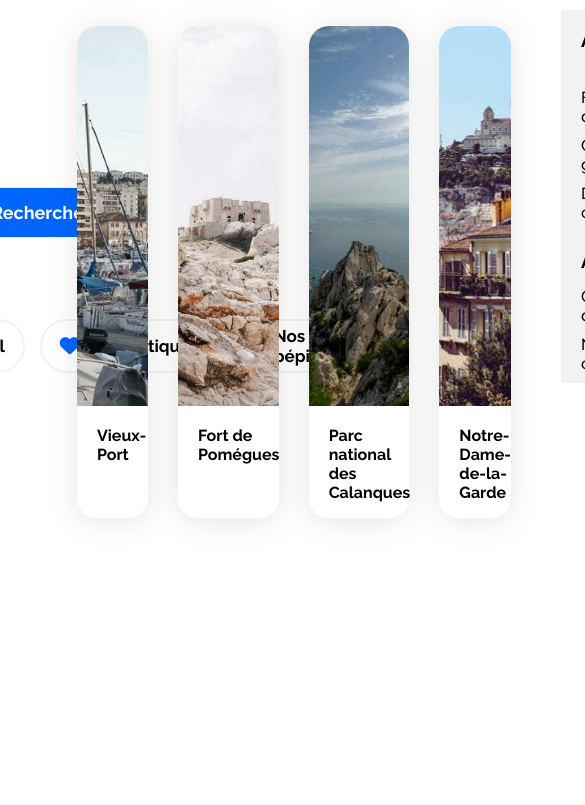
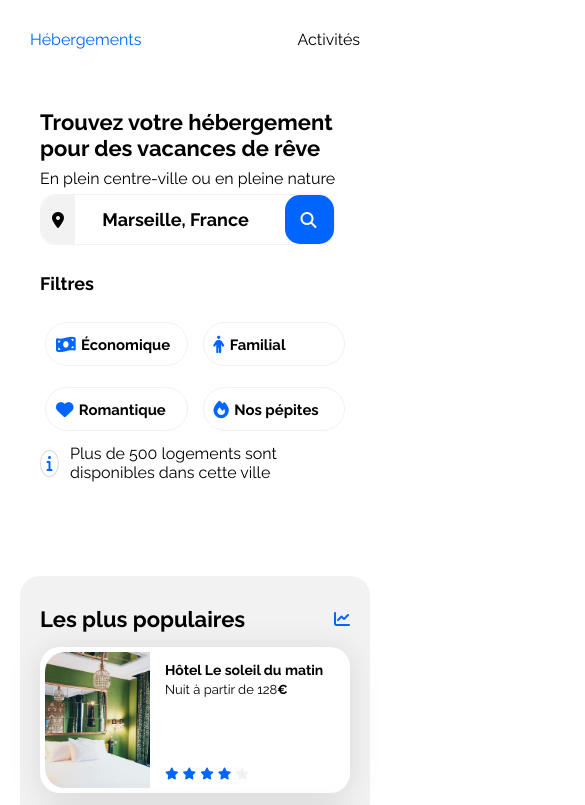
Before and after one commit to altct/OC-P2-Booki-Alicia-CLEMENT, a plain HTML site: page index.html in a window 390 px wide. Shown: the part 60-865 px from the top of the page, 585 px wide, since content can reach past the window. Drawn offline with Linux system fonts and the light colour scheme.

Commit message:
Fix and continue responsive mobile

```diff
--- a/css/style.css
+++ b/css/style.css
@@ -562,433 +562,184 @@ footer{
 
 /* Small devices (phones, less than 768px) */
 @media (max-width: 767.98px) {
-    /* ... */
-/* barre de recherche */
+/** Marges générales **/
+body {
+    margin: 0 20px;
+}
 
-header{
-    display: flex;
+header {
+    flex-direction: column;
+}
+
+header a {
+     margin-bottom: 20px;
+}
+
+.lien{
+    width: 100%;
     justify-content: space-between;
-    margin-bottom: 40px;
+    margin-top: 20px;
+}
+
+.element {
+    padding: 0 10px;
+}
+
+.main-container {
+    max-width: 23.4375em;
+    min-width: 20em;
+    padding: 0em 0em;
     align-items: center;
 }
 
-#logo{
-    margin-top: 25px;
-    width: 64px;
-    height: 19px;
+.module-recherche {
+    padding: 0em 1.25em;;
+    gap: 10%;
+    min-height: 27em ;
 }
 
-nav{
-    display: flex;
-    align-items: flex-start;
-    justify-content: flex-end;
+.titre-para {
+    height: 79px;
+    padding-bottom: 2%;
 }
 
-.lien-element{
-    height: 70%;
-    display: flex;
-    justify-content: center;
-    align-items: center;
-    border-top: 2px solid transparent ;
+.barre-de-recherche {
+    width: 95%;
+    height: 4.9375em;
 }
 
-.lien-element:hover{
-    border-top: 2px solid blue ;
+input {
+    width: 100%;
 }
 
-.bordure-bleue{
-    height: 3px;
-    background-color: #f2f2f2;
-    margin-bottom: 40px;
+.bouton-recherche {
+    width: 3.0625em;
+    height: 3.0625em;
+    border-radius: 0.9375em;
 }
 
-nav a{
-    text-decoration: none;
-
+.bouton-recherche p {
+    display: none;
 }
 
-.element{
-    color: black;
-    padding: 0 50px;
+.bouton-recherche i {
+    display: initial;
+    color: white;
+    width: 49px;
+    margin-left: 16px;
 }
 
-.element:hover{
-    color: #0065fc;
-    font-weight: 600;
+.filtres {
+    height: 10.0625em;
 }
 
-.lien-element:hover > .bordure-bleue {
-    background-color: #0065FC;
+.boutons-filtre {
+    flex-wrap: wrap;
+    justify-content: center;
 }
 
-.active-lien > .bordure-bleue{
-    background-color: #0065FC;
+.bulle-info {
+    flex-wrap: nowrap;
 }
 
-.active-lien > .element {
-    color: #0065FC;
+.economique, .familial, .romantique, .pepites {
+    width: 46%;
+    box-sizing: border-box;
+    font-size: 0.875em;
+    justify-content: flex-start;
+    gap: 5%;
+    padding: 0% 3%;
 }
 
-body {
-    display: flex;
-    justify-content: center;
-    margin: 0px;
+.boutons-filtre i {
+    padding-left: 4%;
 }
 
-.main-container {
+.populaires {
     width: 100%;
-    max-width: 1440px;
-    padding: 0 50px;
+    height: 35.5625em;
+    margin: 0;
+    padding: 1.875em 1.25em;;
+    gap: 0.9375em;
     box-sizing: border-box;
 }
 
-
-.section-title {
-    margin: 0;
-    font-size: 22px;
-}
-
-.card {
-    background-color: white;
-    border-radius: 20px;
-    padding: 5px;
-    filter: drop-shadow(0px 3px 15px rgba(0, 0, 0, 0.1));
-}
-
-.card img {
-    object-fit: cover;
-}
-
-.card-title {
-    font-size: 16px;
-}
-
-.euro {
-    font-weight: 700;
-}
-
-/*** Module-recherche ***/
-.module-recherche {
-    display: flex;
+.populaires-cards {
     flex-direction: column;
-    gap: 2.1875em;
-    margin-bottom: 2.1875em;
-}
-
-/* Titres */
-.titre-para {
-    display: flex;
-    flex-direction: column;
-    gap: 0.5em;
-}
-h1 {
-    font-size: 1.375em;
-    margin: 0;
-    padding: 0;
-}
-
-/* barre de recherche */
-.barre-de-recherche {
-    width: 23.5625em;
-}
-
-.bordure-recherche {
-    background-color: white;
-    display: flex;
-    border: 0.03125em solid #F2F2F2;
-    border-radius: 0.9375em;
-}
-
-.icon-recherche {
-    width: 3.125em;
-    background-color: #F2F2F2;
-    display: flex;
-    justify-content: center;
-    align-items: center;
-    border-top-left-radius: 0.9375em;
-    border-bottom-left-radius: 0.9375em;
-}
-
-.texte-recherche {
-    display: flex;
-}
-
-input {
-    width: 12.0625em;
-    border-style: none;
-    outline: none;
-    padding-left: 1.5em;
-    font-size: 1.125em;
-    font-weight: bold;
-    color: black;
-}
-
-.bouton-recherche {
-    background-color: #0065FC;
-    width: 8.25em;
-    height: 3.0625em;
-    display: flex;
-    justify-content: center;
-    align-items: center;
-    border-top-right-radius: 0.9375em;
-    border-bottom-right-radius: 0.9375em;
-    color: white;
-    cursor: pointer;
-}
-
-.bouton-recherche p {
-    font-size: 1.125em;
-    font-weight: bold;
-}
-
-/* filtres */
-.filtres {
-    display: flex;
-    align-items: center;
+    height: 9.125em;
     gap: 0.9375em;
 }
 
-.filtres h2 {
-    font-size: 1.125em;
-    margin: 0;
-    padding: 0;
+.populaires-cards a {
+    width: 100%;
 }
 
-.boutons-filtre {
-    display: flex;
-    gap: 0.9375em;
-    cursor: pointer;
-}
-.filtres h3 {
-    display: flex;
-    justify-content: center;
-    align-items: center;
-    font-size: 1.0625em;
+.populaires-cards .card {
+    height: 9.125em;
+    box-sizing: border-box;
+    width: 100%;
 }
 
-.economique , .familial, .romantique, .pepites{
-    height: 3.125em;
-    display: flex;
-    justify-content: center;
-    align-items: center;
-    border: 0.125em solid #F2F2F2;
-    border-radius: 3.125em;
-    gap: 0.6875em;
-    padding: 0em 1.125em;
+.populaires-cards img {
+    width: 35%;
+    height: 100%;
 }
 
-/* bulle-info */
-.bulle-info {
-      display: flex;
-      flex-wrap: wrap;
-      align-items: center;
-      gap: 0.6875em;
+
+.hebergements-and-populaires {
+    flex-direction: column-reverse;
 }
 
-.bulle-info p {
-    margin: 0em;
+.hebergements-and-populaires .hebergements{
+    background-color: white;
+}
+.hebergements {
+    width: 100%;
+    height: auto;
+    padding: 1em;
 }
 
-.fa-info{
-    border: 1px solid #F2F2F2;
-    height: 25px;
-    width: 25px;
-    border-radius: 50%;
-    display: flex;
-    justify-content: center;
-    align-items: center;
+.hebergement-cards a {
+    width: 100%;
 }
 
-/****Hebergements et Populaires****/
-.hebergements-and-populaires {
-    display: flex;
-    justify-content: space-between;
-}
-
-.hebergements-and-populaires section {
-    background-color: var(--main-bg-color);
-    border-radius: 20px;
-}
-
-/***** Hebergements *****/
-.hebergements {
-    width: 65%;
-    height: 38.375em;
+.activites {
+    width: 100%;
     display: flex;
     flex-direction: column;
-    padding: 1.875em;
-    gap: 1.875em;
     box-sizing: border-box;
 }
 
-.hebergement-cards {
-    display: flex;
-    justify-content: space-between;
-    flex-wrap: wrap;
-    gap: 20px;
-}
-
-.hebergement-cards .card {
-    height: 12.953125em;
-    box-sizing: border-box;
-}
-
-.hebergement-cards a {
-    width:30.85%;
-}
-
-.hebergement-cards img {
+.activites-cards {
     width: 100%;
-    height: 7.75em;
-    border-top-left-radius: 1.25em;
-    border-top-right-radius: 1.25em;
-}
-
-.hebergement-cards .card-content {
-    width: 100%;
-    height: 4.015625em;
-    display: flex;
     flex-direction: column;
-    justify-content: space-between;
-    box-sizing: border-box;
-}
-
-.hebergement-cards .card-title, .hebergement-cards .card-subtitle {
-    margin-top: 0em;
-    margin-bottom: 0em;
-}
-
-/***** Populaires *****/
-.populaires {
-    display: flex;
-    flex-direction: column;
-    width: 32%;
-    padding: 1.875em;
-    box-sizing: border-box;
-    gap: 1.875em;
-}
-
-.populaires-title {
-    display: flex;
-    justify-content: space-between;
-    align-items: center;
-}
-
-.populaires-cards {
-    display: flex;
-    flex-direction: column;
-    gap: 1.875em;
-}
-.populaires-cards .card {
-    display: flex;
-}
-
-.populaires-cards img {
-    width: 33%;
-    height: 8.5em;
-    border-top-left-radius: 1.25em;
-    border-bottom-left-radius: 1.25em;
-}
-
-.populaires-cards .card-content {
-    width: 67%;
-    padding-left: 15px;
-    display: flex;
-    flex-direction: column;
-    justify-content: space-between;
-}
-
-.populaires-cards .card-title {
-    margin-top: 10px;
-    margin-bottom: 4px;
-}
-
-.populaires-cards .card-subtitle {
-    margin: 0;
-}
-
-.populaires-cards .card-rating {
-    margin-bottom: 5px;
-}
-
-/****Activités****/
-.activites{
-    display: flex;
-    flex-direction: column;
-    gap: 1.875em;
-    padding: 1.875em;
-}
-
-.activites .card{
-    padding: 0;
-    height: 100%;
-}
-
-.activites-cards {
-    display: flex;
-    gap:1.875em;
+    gap: 0.9375em;
 }
 
 .activites-cards a {
-    width: 23.2%;
-    box-sizing: border-box;
-}
-
-.activites-cards img{
-    width: 100%;
-    height: 23.75em;
-    border-top-left-radius: 1.25em;
-    border-top-right-radius: 1.25em;
-    object-fit: cover;
-}
-
-.activites-cards .card-content{
-    display: flex;
-    flex-wrap: wrap;
-}
-
-.activites-cards .card-title{
-    padding-left: 1.25em;
-    display: flex;
-    flex-wrap: wrap;
-}
-
-/****Footer****/
-footer{
-    margin: 70px 20px 0 20px;
-}
-
-.footer-container {
-    display: flex;
-    flex-wrap: wrap;
-    justify-content: space-between;
-    background-color: #f2f2f2;
     width: 100%;
 }
 
-.footer-title {
-    margin-bottom: 15px;
+
+.activites-cards .card {
+    width: 100%;
+    height: 12.5em;
 }
 
-.footer-list {
-    display: flex;
-    flex-direction: column;
-    flex-wrap: wrap;
-    margin-left: 20px;
-    width: 30%;
+.activites-cards img {
+    width: 100%;
+    height: 8.8125em;
 }
 
-.footer-nav {
-    display: flex;
-    flex-direction: column;
-    flex-wrap: wrap;
-}
+/*** Footer ***/
 
-.footer-link {
-    margin-bottom: 10px;
-    font-weight: 500;
-}
+    .footer-list {
+        width: 100%;
+        flex-direction: column;
+    }
 
-
+    .footer-title {
+        width: 100%;
+    }
 
 }
--- a/index.html
+++ b/index.html
@@ -36,12 +36,15 @@
         </header>
 
         <main>
-
             <!--Code étape 4 et 5 22/03/24--AC-->
-            <section class="module-recherche">
+            <div class="module-recherche">
                 <div class="titre-para">
-                    <div><h1>Trouvez votre hébergement pour des vacances de rêve</h1></div>
-                    <div><p class="titre-sub">En plein centre-ville ou en pleine nature</p></div>
+                    <div>
+                        <h1>Trouvez votre hébergement pour des vacances de rêve</h1>
+                    </div>
+                    <div>
+                        <p class="titre-sub">En plein centre-ville ou en pleine nature</p>
+                    </div>
                 </div>
                 <div class="barre-de-recherche">
                     <div class="bordure-recherche">
@@ -81,8 +84,8 @@
                     <i class="fa-solid fa-info"></i>
                     <p class="text-bulle-info">Plus de 500 logements sont disponibles dans cette ville</p>
                 </div>
-            </section>
-            <section class="hebergements-and-populaires">
+            </div>
+            <div class="hebergements-and-populaires">
                 <section class="hebergements">
                     <div class="hebergements-title">
                         <h2 class="section-title">Hébergements à Marseille</h2>
@@ -90,7 +93,8 @@
                     <div class="hebergement-cards">
                         <a href="#">
                             <article class="card">
-                                <img src="./images/hebergements/fred-kleber.jpg" alt="Image de la chambre d'hôtel montrant un lit">
+                                <img src="./images/hebergements/fred-kleber.jpg"
+                                    alt="Image de la chambre d'hôtel montrant un lit">
                                 <div class="card-content">
                                     <h3 class="card-title">Hôtel du port</h3>
                                     <p class="card-subtitle">Nuit à partir de 52<span class="euro">€</span></p>
@@ -106,7 +110,8 @@
                         </a>
                         <a href="#">
                             <article class="card">
-                                <img src="./images/hebergements/febrian-zakaria.jpg" alt="Image de la chambre d'hôtel montrant un lit">
+                                <img src="./images/hebergements/febrian-zakaria.jpg"
+                                    alt="Image de la chambre d'hôtel montrant un lit">
                                 <div class="card-content">
                                     <h3 class="card-title">Hôtel chez Amina</h3>
                                     <p class="card-subtitle">Nuit à partir de 96<span class="euro">€</span></p>
@@ -122,7 +127,8 @@
                         </a>
                         <a href="#">
                             <article class="card">
-                                <img src="./images/hebergements/reisetopia.jpg" alt="Image de la chambre d'hôtel montrant un lit">
+                                <img src="./images/hebergements/reisetopia.jpg"
+                                    alt="Image de la chambre d'hôtel montrant un lit">
                                 <div class="card-content">
                                     <h3 class="card-title">Hôtel Les mouettes</h3>
                                     <p class="card-subtitle">Nuit à partir de 76<span class="euro">€</span></p>
@@ -136,11 +142,10 @@
                                 </div>
                             </article>
                         </a>
-                    </div>
-                    <div class="hebergement-cards">
                         <a href="#">
                             <article class="card">
-                                <img src="./images/hebergements/annie-spratt.jpg" alt="Image de la chambre d'hôtel montrant un lit">
+                                <img src="./images/hebergements/annie-spratt.jpg"
+                                    alt="Image de la chambre d'hôtel montrant un lit">
                                 <div class="card-content">
                                     <h3 class="card-title">Hôtel de la mer</h3>
                                     <p class="card-subtitle">Nuit à partir de 46<span class="euro">€</span></p>
@@ -156,7 +161,8 @@
                         </a>
                         <a href="#">
                             <article class="card">
-                                <img src="./images/hebergements/marcus-loke.jpg" alt="Image de la chambre d'hôtel montrant un lit">
+                                <img src="./images/hebergements/marcus-loke.jpg"
+                                    alt="Image de la chambre d'hôtel montrant un lit">
                                 <div class="card-content">
                                     <h3 class="card-title">Auberge de La Canebière</h3>
                                     <p class="card-subtitle">Nuit à partir de 25<span class="euro">€</span></p>
@@ -172,7 +178,8 @@
                         </a>
                         <a href="#">
                             <article class="card">
-                                <img src="./images/hebergements/nicate-lee.jpg" alt="Image de la chambre d'hôtel montrant un lit">
+                                <img src="./images/hebergements/nicate-lee.jpg"
+                                    alt="Image de la chambre d'hôtel montrant un lit">
                                 <div class="card-content">
                                     <h3 class="card-title">Hôtel Le Panier</h3>
                                     <p class="card-subtitle">Nuit à partir de 23<span class="euro">€</span></p>
@@ -191,8 +198,6 @@
                         <a href="#">Afficher plus</a>
                     </div>
                 </section>
-
-                </section>
                 <section class="populaires">
                     <div class="populaires-title">
                         <h2 class="section-title">Les plus populaires</h2>
@@ -201,7 +206,8 @@
                     <div class="populaires-cards">
                         <a href="#">
                             <article class="card">
-                                <img src="./images/hebergements/emile-guillemot.jpg" alt="Image de la chambre d'hôtel montrant un lit">
+                                <img src="./images/hebergements/emile-guillemot.jpg"
+                                    alt="Image de la chambre d'hôtel montrant un lit">
                                 <div class="card-content">
                                     <div class="card-txt">
                                         <h3 class="card-title">Hôtel Le soleil du matin</h3>
@@ -220,7 +226,8 @@
                         </a>
                         <a href="#">
                             <article class="card">
-                                <img src="./images/hebergements/aw-creative.jpg" alt="Image de la chambre d'hôtel montrant un lit">
+                                <img src="./images/hebergements/aw-creative.jpg"
+                                    alt="Image de la chambre d'hôtel montrant un lit">
                                 <div class="card-content">
                                     <div class="card-txt">
                                         <h3 class="card-title">Chambres d’hôtes Au cœur de l’eau</h3>
@@ -239,7 +246,8 @@
                         </a>
                         <a href="#">
                             <article class="card">
-                                <img src="./images/hebergements/febrian-zakaria2.jpg" alt="Image de la chambre d'hôtel montrant un lit">
+                                <img src="./images/hebergements/febrian-zakaria2.jpg"
+                                    alt="Image de la chambre d'hôtel montrant un lit">
                                 <div class="card-content">
                                     <div class="card-txt">
                                         <h3 class="card-title">Hôtel Bleu et Blanc</h3>
@@ -258,6 +266,7 @@
                         </a>
                     </div>
                 </section>
+
             </div>
             <section class="activites" id="activites">
                 <h2 class="section-title">Activités à Marseille</h2>
@@ -296,8 +305,7 @@
                     </a>
                 </div>
             </section>
-
-
+        </main>
         <footer>
 
             <section class="footer-container">
@@ -325,10 +333,15 @@
                 </div>
             </section>
         </footer>
+    </div>
 
-        </main>
 
-    </div>
+
+
+
+
+
+
 
 </body>
 
```
Lines whose indentation alone changed are shown as unchanged.
